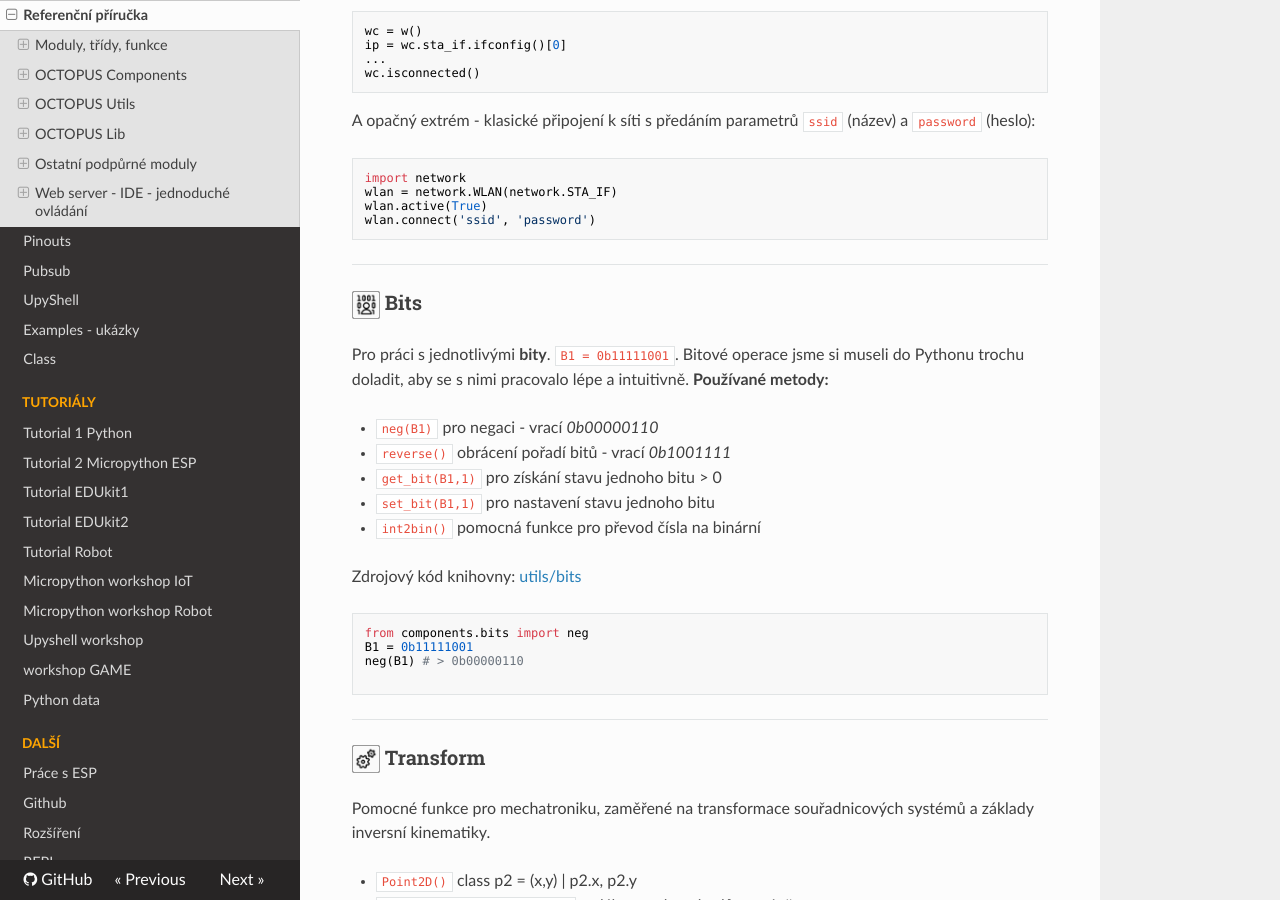
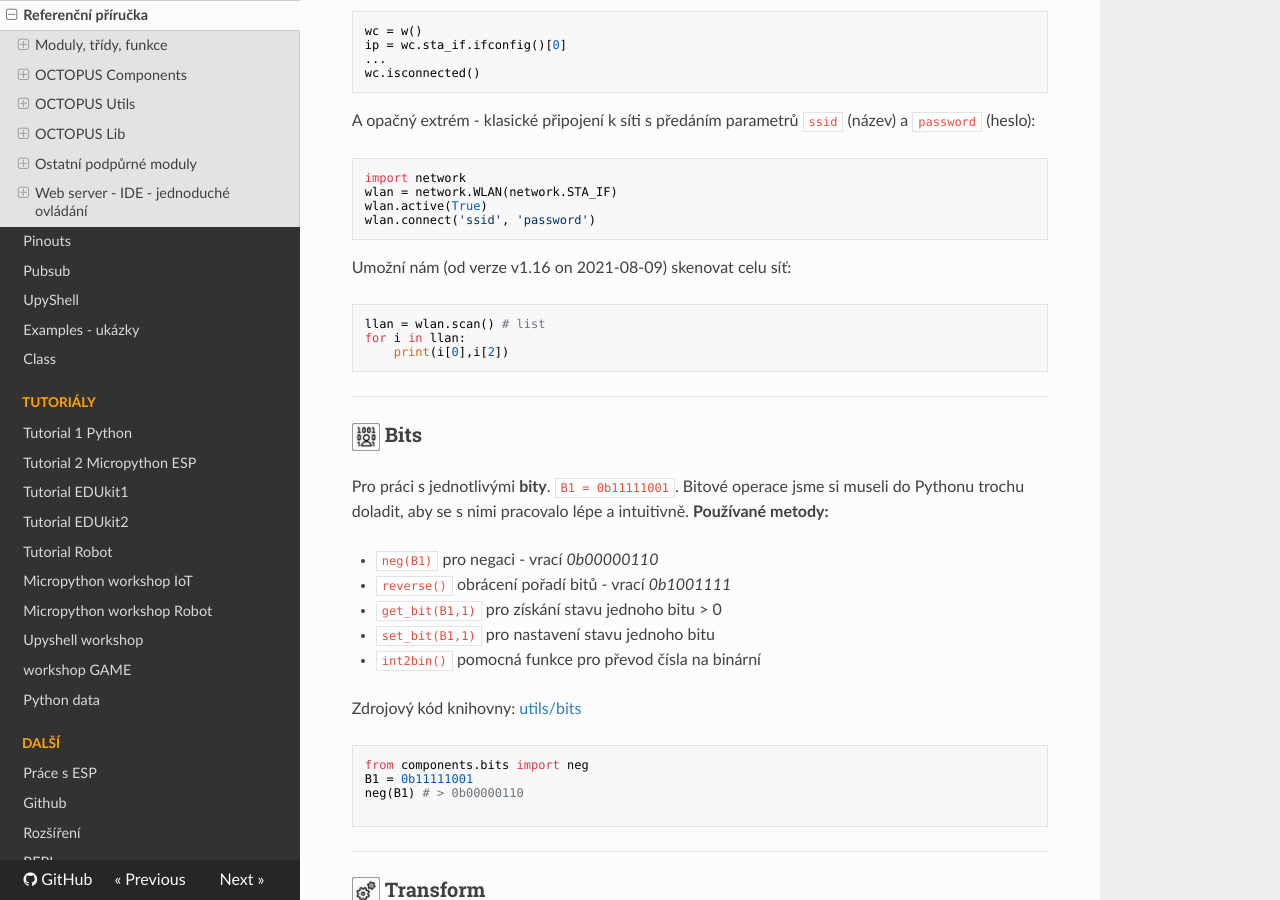
Before and after one commit to octopuslab-cz/docs_octopuslab_cz, an MkDocs documentation site: the page built from docs/basicdoc.md, in a window 1280 px wide and 900 px high, scrolled down 13725 px. Built offline with MkDocs 1.6.1, drawn with Linux system fonts in a browser that asks for light colours; nearby versions of some CDN libraries.

Commit message:
scan network

````diff
--- a/docs/basicdoc.md
+++ b/docs/basicdoc.md
@@ -727,6 +727,14 @@ wlan.active(True)
 wlan.connect('ssid', 'password')
 ```
 
+Umožní nám (od verze v1.16 on 2021-08-09) skenovat celu síť:
+
+```python
+llan = wlan.scan() # list
+for i in llan:
+    print(i[0],i[2])
+```
+
 ---
 
 
````
